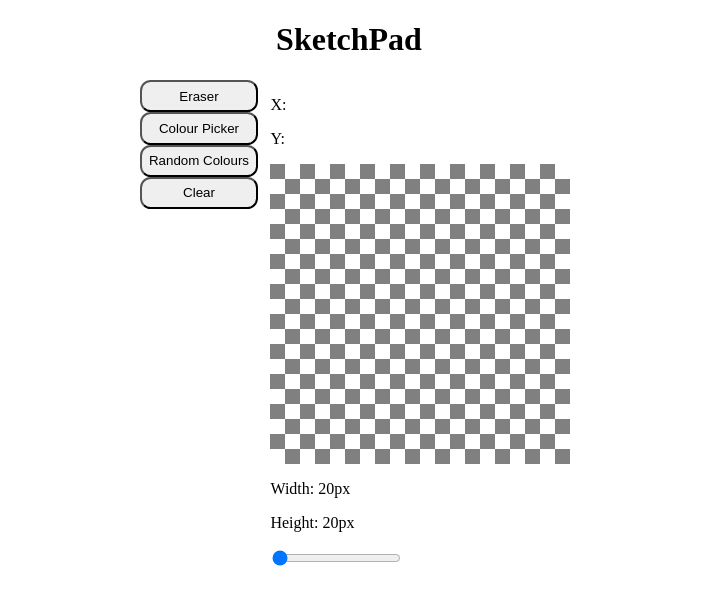
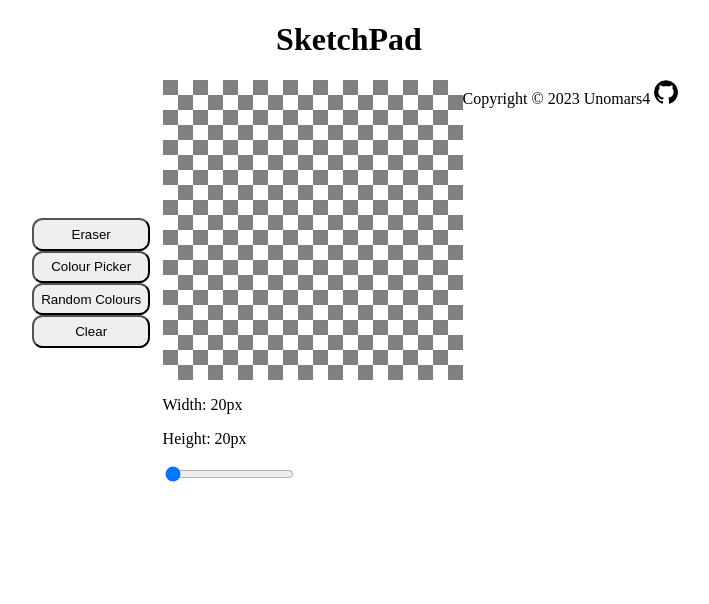
Before and after one commit to Unomars4/etch_a_sketch, a plain HTML site: page index.html in a window 1280 px wide. Shown: the whole page, without its empty margins (291-1000 px from the left). Drawn offline with Linux system fonts and the light colour scheme.

Commit message:
add footer

```diff
--- a/index.html
+++ b/index.html
@@ -17,14 +17,6 @@
             <button class="btn">Clear</button>
         </section>
         <section class="grid-section">
-            <div class="mouse-coordinates">
-                <p data-mx class="mx-label">
-                    X: <span class="m-x"></span>
-                </p>
-                <p data-my class="mx-label">
-                    Y: <span class="m-y"></span>
-                </p>
-            </div>
             <div class="draw-container">
             </div>
             <div class="grid-dimensions">
@@ -43,6 +35,16 @@
             value="16"
             />
         </section>
+        <footer>
+            Copyright &#169
+            <script>
+                document.write(new Date().getFullYear());
+            </script>
+            Unomars4
+            <a href="https://github.com/Unomars4">
+                <img class="github" src="assets/github.png">
+            </a>
+        </footer>
     </main>
 <script src="scripts/main.js"></script>
 </body>
--- a/scripts/main.js
+++ b/scripts/main.js
@@ -39,3 +39,9 @@ function showBlockDimensions(blockDimension) {
     widthDisplay.textContent = `${blockDimension}px`;
     heightDisplay.textContent = `${blockDimension}px`;
 }
+
+function displayMousePosition() {
+    const mx = document.querySelector(".m-x");
+    const my = document.querySelector(".m-y");
+
+}
--- a/styles/styles.css
+++ b/styles/styles.css
@@ -19,6 +19,7 @@ main {
     padding: 0 0.8em;
     display: flex;
     flex-direction: column;
+    justify-content: center;
 }
 
 .draw-container {
```
Also changed, not shown: assets/github.png (added).
